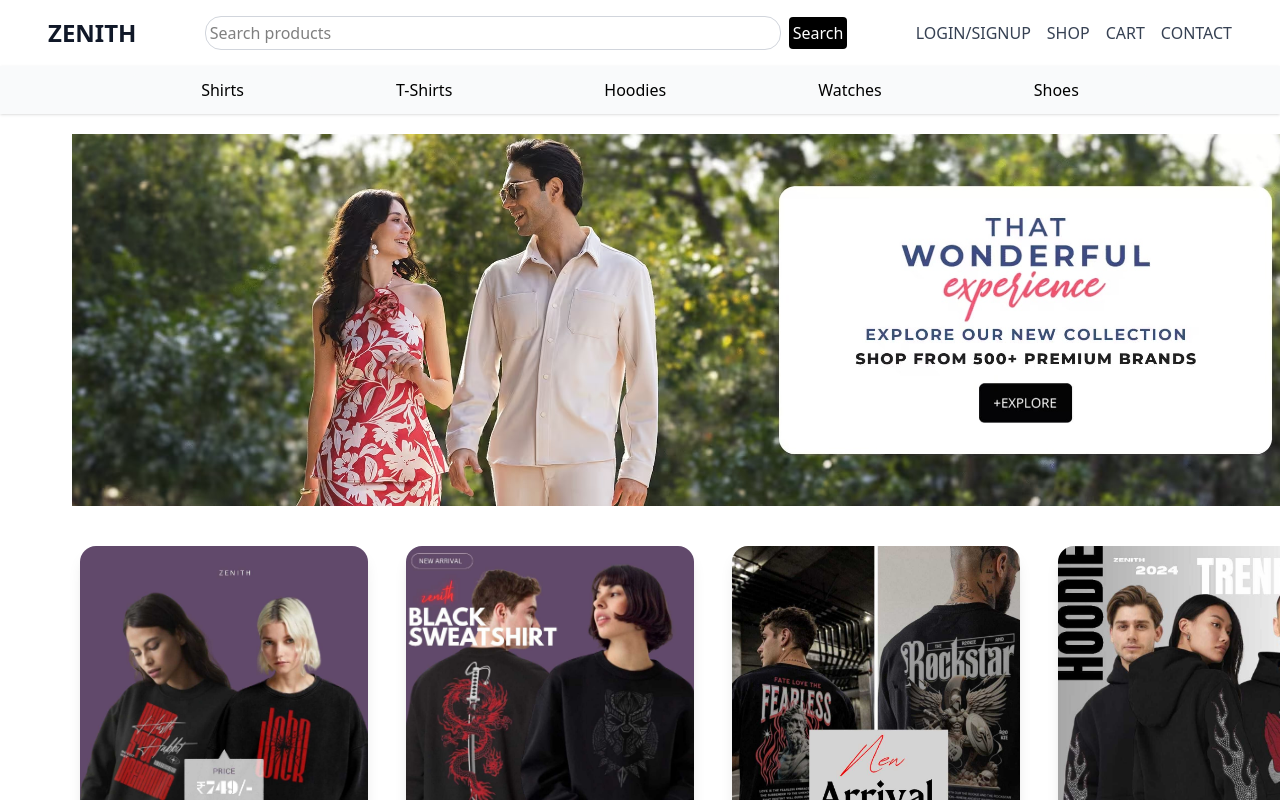
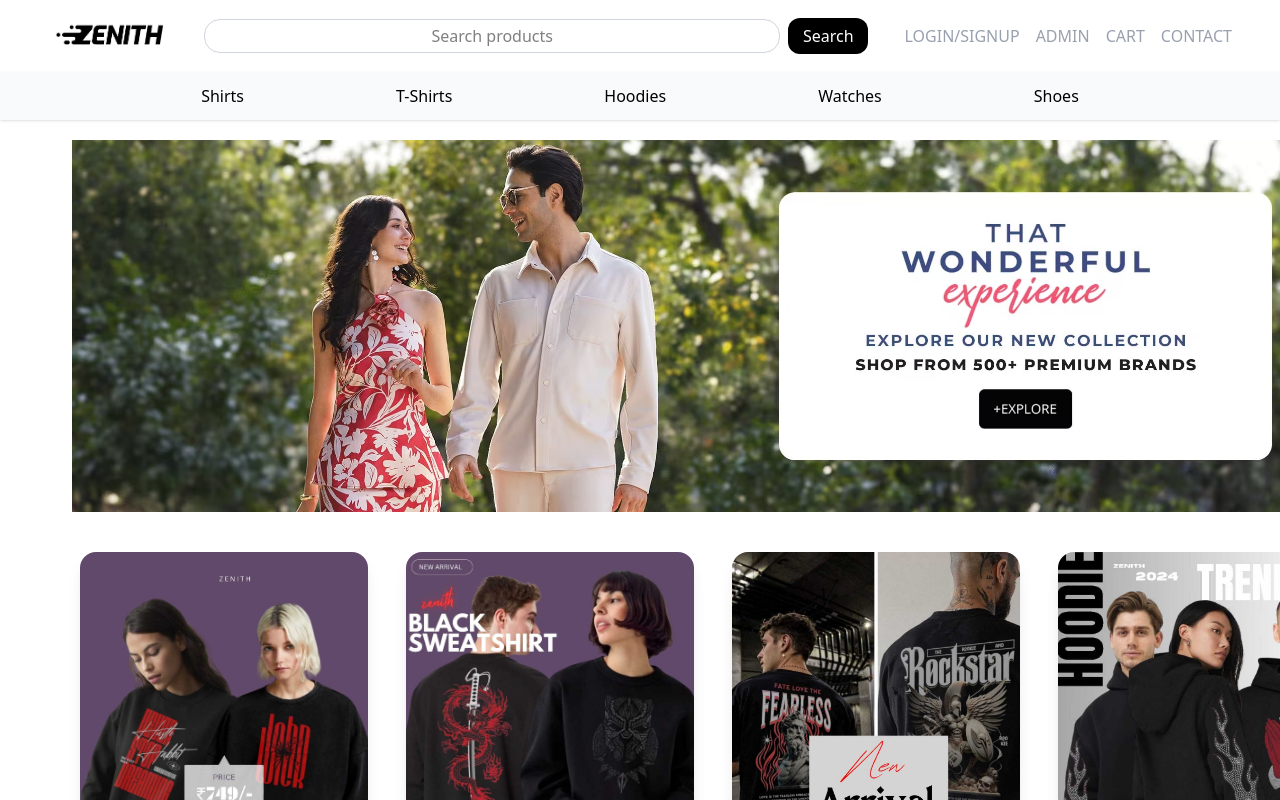
Before and after one commit to arpit2006-stack/PROJECTZENITH, a React (Vite) app in the folder frontend/: page / in a window 1280 px wide. Shown: the top 800 px of the page. Built offline with nearby package versions, Linux system fonts and the light colour scheme.

Commit message:
refresh navbar

```diff
--- a/frontend/src/components/navbar.jsx
+++ b/frontend/src/components/navbar.jsx
@@ -17,8 +17,8 @@ const Navbar = () => {
 
 
 
-            <div className="text-gray-900 text-2xl font-bold">
-              <a href="/">ZENITH</a></div>
+            <div className="w-30 h-10">
+              <a href="/"><img src={logo} alt="logo" /></a></div>
 
 
             <form onSubmit={handleSearch} className="hidden sm:flex items-center space-x-2">
@@ -27,9 +27,9 @@ const Navbar = () => {
                 value={searchQuery}
                 onChange={(e) => setSearchQuery(e.target.value)}
                 placeholder="Search products"
-                className="p-1 border border-gray-300 w-xl focus:outline-none rounded-2xl focus:ring-2 focus:ring-gray-300"
+                className="p-1 border border-gray-300 w-xl text-center focus:outline-none rounded-2xl hover:bg-gray-100 focus:ring-2 focus:ring-gray-300"
               />
-              <button type="submit" className="bg-black text-white p-1 rounded-sm hover:bg-gray-500">
+              <button type="submit" className="bg-black text-white p-1 rounded-xl w-20 h-9 hover:bg-gray-500">
                 Search
               </button>
             </form>
@@ -38,11 +38,12 @@ const Navbar = () => {
 
 
 
-              <a href="/signup" className="text-gray-700 hover:text-gray-900">LOGIN/SIGNUP</a>
-              <a href="/shop" className="text-gray-700 hover:text-gray-900">SHOP</a>
+              <a href="/signup" className="text-gray-400  hover:text-gray-900">LOGIN/SIGNUP</a>
 
-              <a href="/cart" className="text-gray-700 hover:text-gray-900">CART</a>
-              <a href="/contact" className="text-gray-700 hover:text-gray-900">CONTACT</a>
+              <a href="/cart" className="text-gray-400 hover:text-gray-900">ADMIN</a>
+
+              <a href="/cart" className="text-gray-400 hover:text-gray-900">CART</a>
+              <a href="/contact" className="text-gray-400 hover:text-gray-900">CONTACT</a>
             </div>
 
             <button
@@ -57,8 +58,8 @@ const Navbar = () => {
         {isMenuOpen && (
           <div className="sm:hidden bg-white p-4">
             <a href="/" className="block text-gray-700 hover:text-gray-900 py-2">Home</a>
-            <a href="/shop" className="block text-gray-700 hover:text-gray-900 py-2">Shop</a>
-            <a href="/about" className="block text-gray-700 hover:text-gray-900 py-2">About</a>
+            <a href="/about" className="block text-gray-700 hover:text-gray-900 py-2">Cart</a>
+            <a href="/about" className="block text-gray-700 hover:text-gray-900 py-2">Admin</a>
             <a href="/contact" className="block text-gray-700 hover:text-gray-900 py-2">Contact</a>
           </div>
         )}
```
